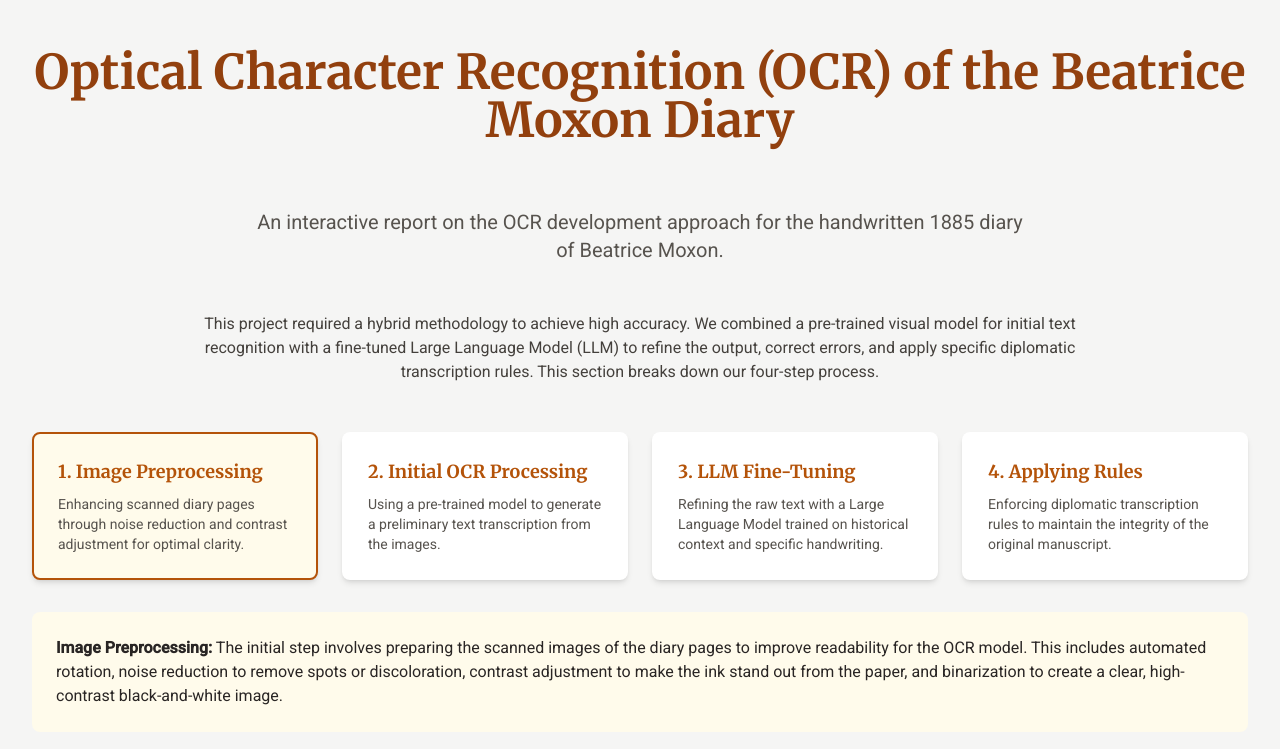
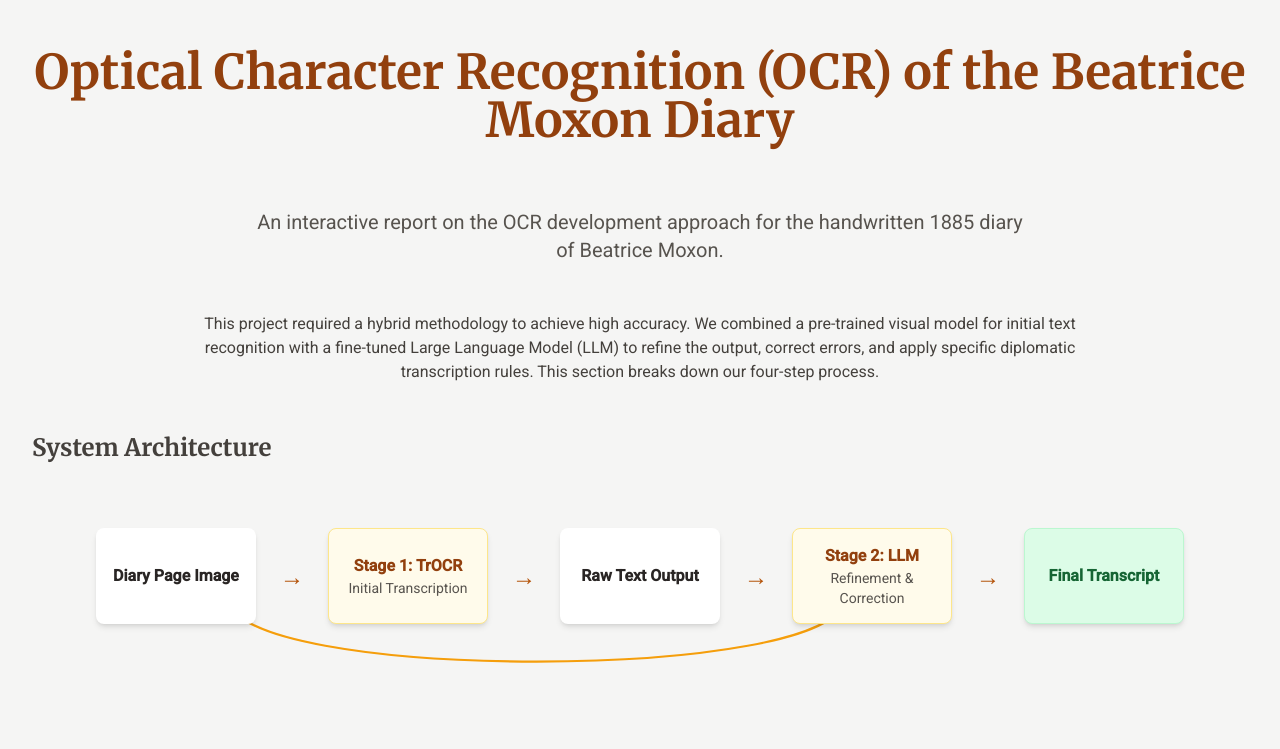
Before and after one commit to tasrif-khondaker/OCR-Beatrice_Moxon_diary1885, a plain HTML site: page index.html in a window 1280 px wide. Shown: the top 749 px of the page. Drawn offline with nearby package versions, Linux system fonts and the light colour scheme.

Commit message:
Skip connection added

```diff
--- a/index.html
+++ b/index.html
@@ -66,6 +66,66 @@
             </div>
             <div class="max-w-4xl mx-auto text-center text-stone-700 mb-12">
                 <p>This project required a hybrid methodology to achieve high accuracy. We combined a pre-trained visual model for initial text recognition with a fine-tuned Large Language Model (LLM) to refine the output, correct errors, and apply specific diplomatic transcription rules. This section breaks down our four-step process.</p>
+            </div>
+
+            <!-- Architecture Diagram -->
+            <div class="mb-16">
+                <h2 class="text-2xl font-bold text-left text-stone-700 mb-8">System Architecture</h2>
+
+                <!-- Desktop Diagram with SVG Skip Connection -->
+                <div class="relative pt-8 pb-16 hidden md:block">
+                    <!-- SVG container for the curved arrow -->
+                    <svg class="absolute top-0 left-0 w-full h-full overflow-visible pointer-events-none" viewBox="0 0 1050 180">
+                        <defs>
+                            <marker id="arrowhead" markerWidth="10" markerHeight="7" refX="2" refY="3.5" orient="auto" class="text-amber-500">
+                                <polygon points="0 0, 8 3.5, 0 7" fill="currentColor" />
+                            </marker>
+                        </defs>
+                        <!-- Corrected curved path based on the user's image -->
+                        <path d="M 140 96 C 140 175, 716 175, 716 96" stroke-width="2" fill="none" class="stroke-current text-amber-500" marker-end="url(#arrowhead)"></path>
+                    </svg>
+
+                    <!-- The main diagram flow -->
+                    <div class="flex flex-row items-center justify-center gap-4 text-center">
+                        <div class="p-4 bg-white rounded-lg shadow-md h-24 flex items-center justify-center w-40 z-10">
+                            <p class="font-semibold">Diary Page Image</p>
+                        </div>
+                        <div class="text-2xl font-sans text-amber-700 mx-2">→</div>
+                        <div class="p-4 bg-amber-50 border border-amber-200 rounded-lg shadow-md h-24 flex flex-col items-center justify-center w-40 z-10">
+                            <p class="font-bold text-amber-800">Stage 1: TrOCR</p>
+                            <p class="text-sm text-stone-600">Initial Transcription</p>
+                        </div>
+                        <div class="text-2xl font-sans text-amber-700 mx-2">→</div>
+                        <div class="p-4 bg-white rounded-lg shadow-md h-24 flex items-center justify-center w-40 z-10">
+                            <p class="font-semibold">Raw Text Output</p>
+                        </div>
+                        <div class="text-2xl font-sans text-amber-700 mx-2">→</div>
+                        <div class="p-4 bg-amber-50 border border-amber-200 rounded-lg shadow-md h-24 flex flex-col items-center justify-center w-40 z-10">
+                            <p class="font-bold text-amber-800">Stage 2: LLM</p>
+                            <p class="text-sm text-stone-600">Refinement & Correction</p>
+                        </div>
+                        <div class="text-2xl font-sans text-amber-700 mx-2">→</div>
+                        <div class="p-4 bg-green-100 border border-green-200 rounded-lg shadow-md h-24 flex items-center justify-center w-40 z-10">
+                            <p class="font-bold text-green-800">Final Transcript</p>
+                        </div>
+                    </div>
+                </div>
+
+                <!-- Mobile-friendly vertical diagram -->
+                <div class="md:hidden">
+                    <div class="flex flex-col items-center justify-center gap-4 text-center">
+                        <div class="p-4 bg-white rounded-lg shadow-md w-64"><p class="font-semibold">Diary Page Image</p></div>
+                        <div class="text-2xl font-sans text-amber-700">↓</div>
+                        <div class="p-4 bg-amber-50 border border-amber-200 rounded-lg shadow-md w-64"><p class="font-bold text-amber-800">Stage 1: TrOCR</p><p class="text-sm text-stone-600">Initial Transcription</p></div>
+                        <div class="text-2xl font-sans text-amber-700">↓</div>
+                        <div class="p-4 bg-white rounded-lg shadow-md w-64"><p class="font-semibold">Raw Text Output</p></div>
+                        <div class="text-sm font-semibold text-stone-600 my-2">(Image + Raw Text feed into Stage 2)</div>
+                        <div class="text-2xl font-sans text-amber-700">↓</div>
+                        <div class="p-4 bg-amber-50 border border-amber-200 rounded-lg shadow-md w-64"><p class="font-bold text-amber-800">Stage 2: LLM</p><p class="text-sm text-stone-600">Refinement & Correction</p></div>
+                        <div class="text-2xl font-sans text-amber-700">↓</div>
+                        <div class="p-4 bg-green-100 border border-green-200 rounded-lg shadow-md w-64"><p class="font-bold text-green-800">Final Transcript</p></div>
+                    </div>
+                </div>
             </div>
 
             <div class="flex flex-col md:flex-row gap-6 mb-8">
```
